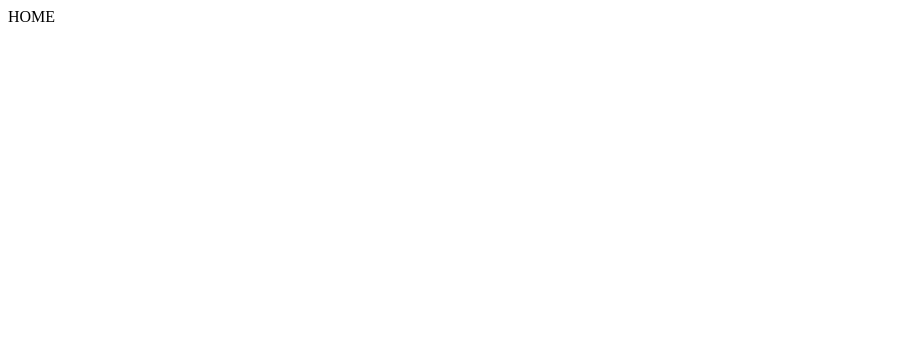
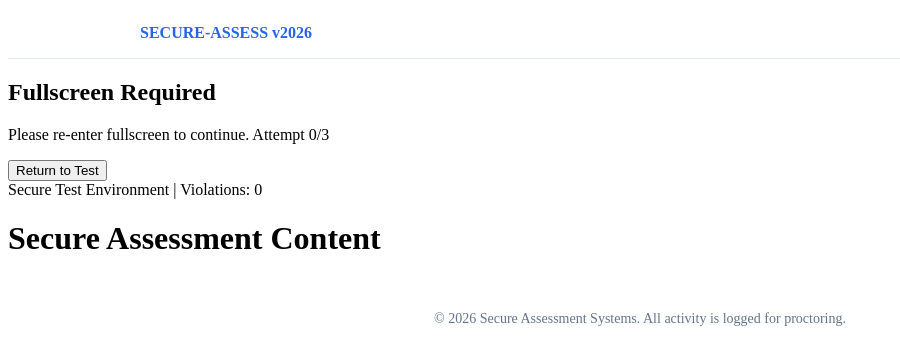
Before and after one commit to sahil-ahmd/delta-sigma-ventures-r2, a React (Vite) app: page / in a window 1280 px wide. Shown: the top 364 px of the page, without its empty margins (0-900 px from the left). Built offline with nearby package versions, Linux system fonts and the light colour scheme.

Commit message:
feat: implement AssessmentRoom UI for secure test-flow

```diff
--- a/src/App.tsx
+++ b/src/App.tsx
@@ -1,12 +1,49 @@
-import './App.css'
+import React from "react";
+import { AssessmentRoom } from "./components/secure-test/AssessmentRoom";
+import "./App.css";
 
-function App() {
+/**
+ * App Component
+ * Serves as the root of the Secure Test Environment.
+ * CSS should include the professional styles provided earlier.
+ */
+const App: React.FC = () => {
+  return (
+    <div className="app-container">
+      {/* Optional: Add a global navigation or breadcrumb here */}
+      <nav
+        style={{
+          padding: "1rem",
+          background: "#fff",
+          borderBottom: "1px solid #e2e8f0",
+        }}
+      >
+        <div
+          style={{
+            maxWidth: "1000px",
+            margin: "0 auto",
+            fontWeight: "bold",
+            color: "#2563eb",
+          }}
+        >
+          SECURE-ASSESS v2026
+        </div>
+      </nav>
 
-  return (
-    <>
-    <div>HOME</div>
-    </>
-  )
-}
+      <AssessmentRoom />
 
-export default App
+      <footer
+        style={{
+          textAlign: "center",
+          padding: "2rem",
+          color: "#64748b",
+          fontSize: "0.875rem",
+        }}
+      >
+        © 2026 Secure Assessment Systems. All activity is logged for proctoring.
+      </footer>
+    </div>
+  );
+};
+
+export default App;
--- /dev/null
+++ b/src/components/secure-test/AssessmentRoom.tsx
@@ -0,0 +1,43 @@
+import React from "react";
+import { useSecureEnvironment } from "../../hooks/useSecureEnvironment";
+
+export const AssessmentRoom: React.FC = () => {
+  const TOLERANCE = 3;
+  const { isFullscreen, violations, enterFullscreen, isExceeded } =
+    useSecureEnvironment(TOLERANCE);
+
+  if (isExceeded) {
+    return (
+      <div className="terminated">
+        Test terminated due to security violations.
+      </div>
+    );
+  }
+
+  return (
+    <div className="secure-room">
+      {!isFullscreen && (
+        <div className="modal-overlay">
+          <div className="modal-content">
+            <h2>Fullscreen Required</h2>
+            <p>
+              Please re-enter fullscreen to continue. Attempt {violations}/
+              {TOLERANCE}
+            </p>
+            <button onClick={enterFullscreen} className="btn-primary">
+              Return to Test
+            </button>
+          </div>
+        </div>
+      )}
+
+      <div className={isFullscreen ? "content-visible" : "content-blurred"}>
+        <header>Secure Test Environment | Violations: {violations}</header>
+        <main>
+          {/* Assessment questions go here */}
+          <h1>Secure Assessment Content</h1>
+        </main>
+      </div>
+    </div>
+  );
+};
```
Also changed, not shown: src/components/ui/Button.tsx (added, +37 -0 lines).
